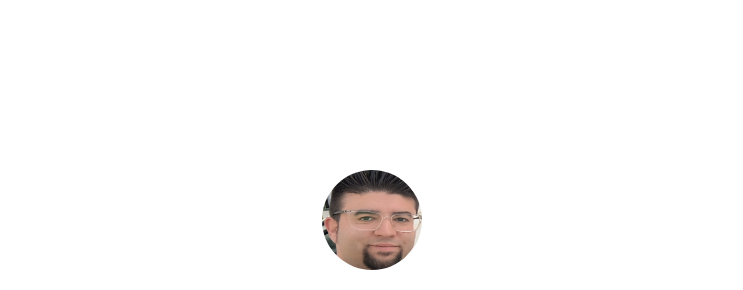
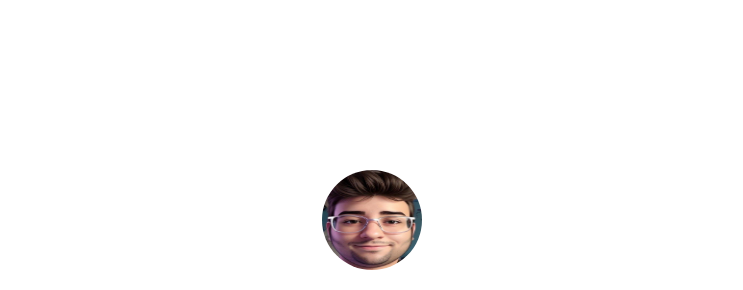
Before and after one commit to javihelio/javihelio-por_folio, a plain HTML site: page index.html in a window 1280 px wide. Shown: the part 130-420 px from the top of the page, without its empty margins (268-1011 px from the left). Drawn offline with Linux system fonts and the light colour scheme.

Commit message:
Merge branch 'main' of https://github.com/javihelio/javihelio.github.io

```diff
--- a/index.html
+++ b/index.html
@@ -9,7 +9,7 @@
 </head>
 <header>
 
-    <img src="../img/fotoplantilla.jpg" alt="foto">
+    <img src="../javihelio-por_folio/img/FOTOANIMDA.jpg" alt="foto">
 
     <h1>Javier Calvo Cord&oacute;n</h1>
 </header>
```
Also changed, not shown: 1 other file.
